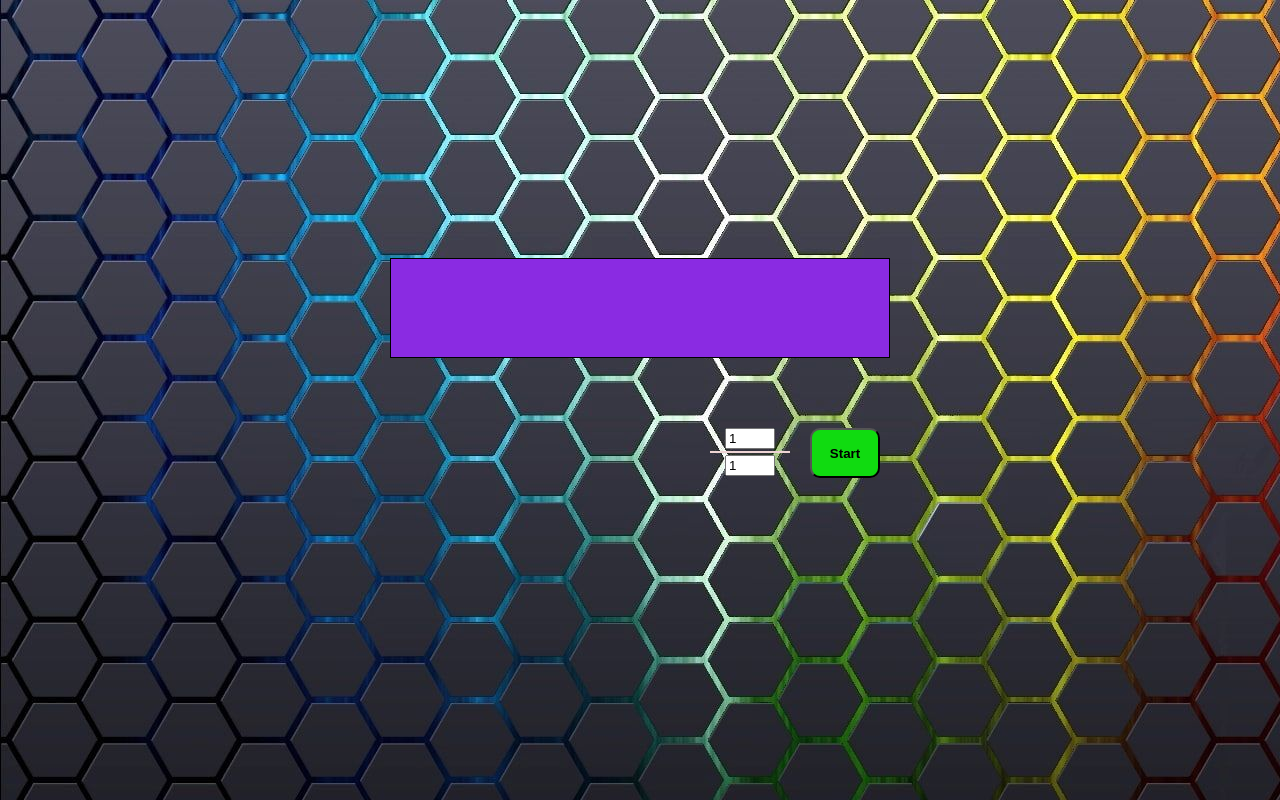
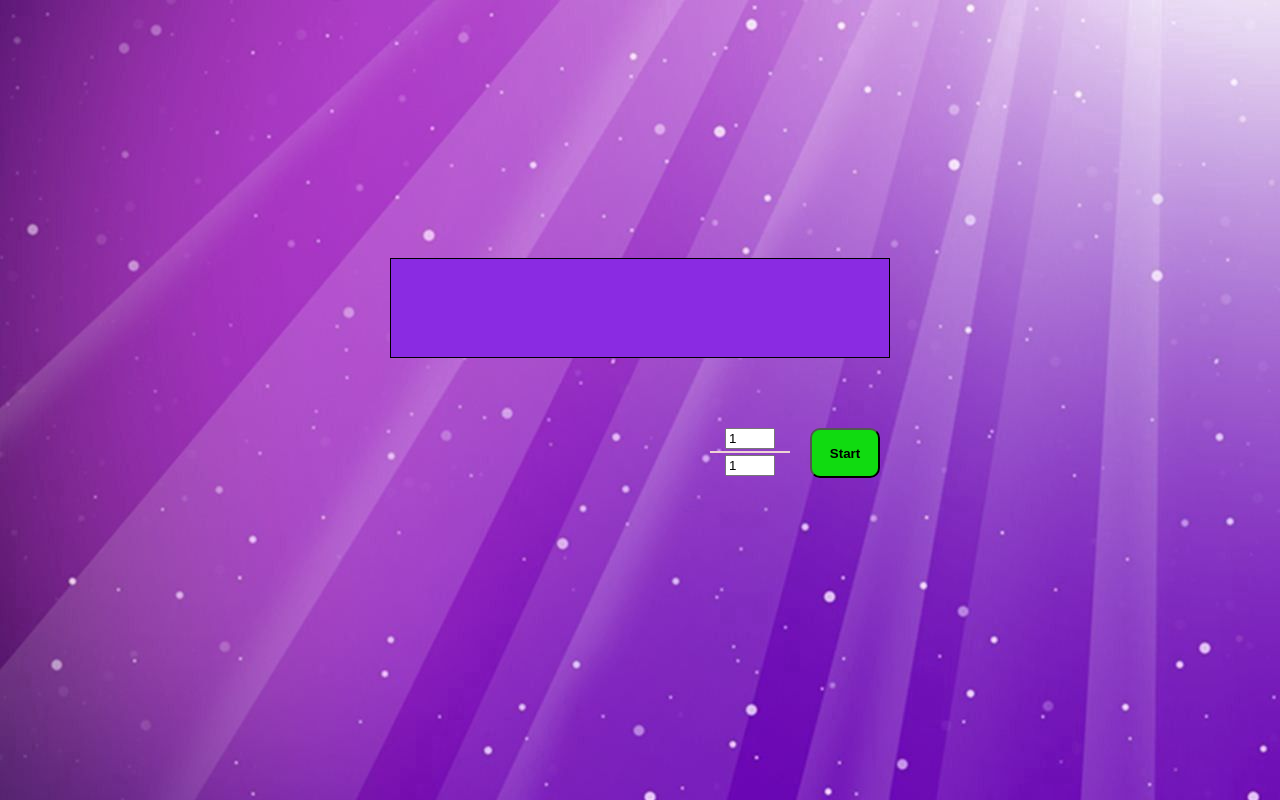
Before and after one commit to VladZaMir/-, a plain HTML site: page index.html in a window 1280 px wide. Drawn offline with Linux system fonts and the light colour scheme.

Commit message:
fifth commit

```diff
--- a/css/style.css
+++ b/css/style.css
@@ -8,7 +8,7 @@ html {
     box-sizing: inherit;
 }
 body {
-    background-image: url(/img/соты.jpg);
+    background-image: url(/img/Розовое.jpeg);
 }
 .container {
     padding-top: 250px;
```
Also changed, not shown: img/Розовое.jpeg (added).
